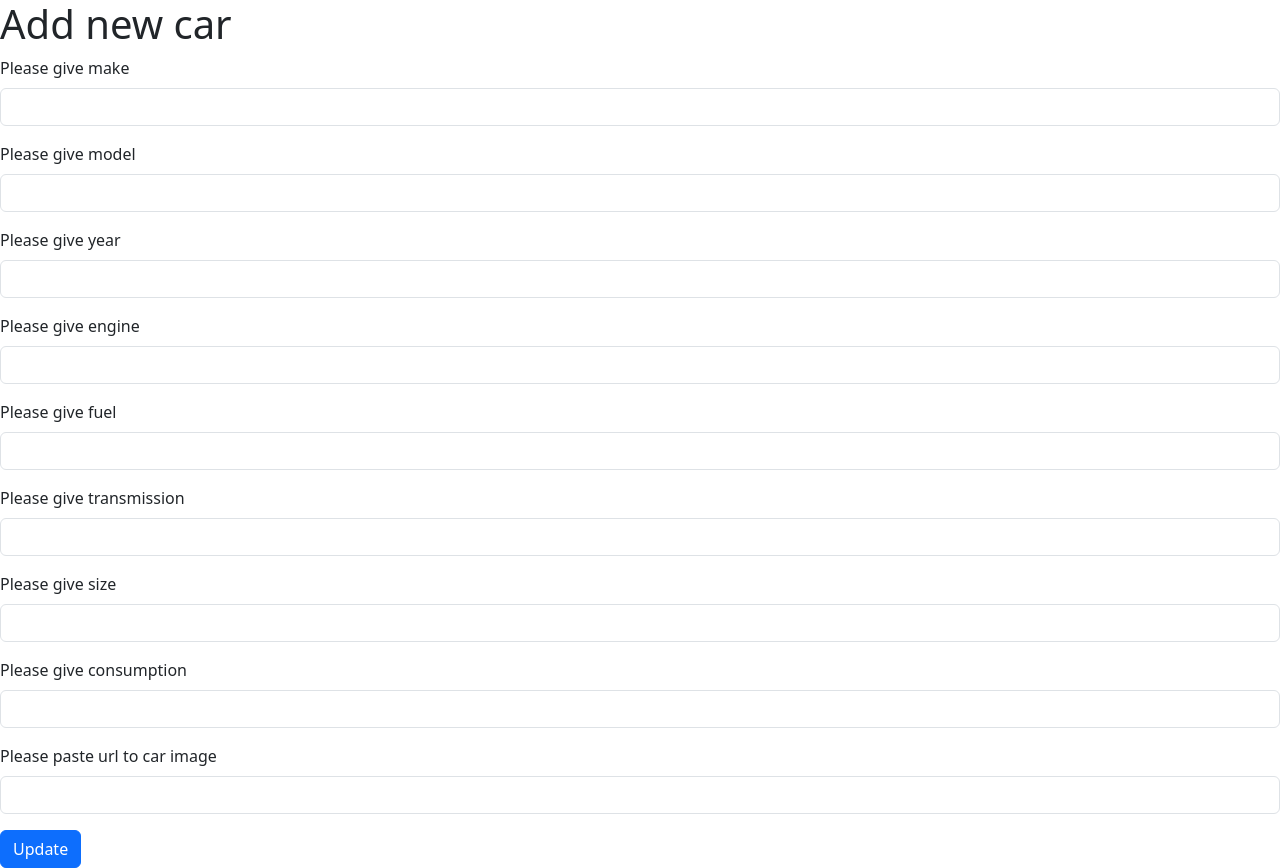
After one commit to RockPiryt/Diesel_API, a Flask app: page /edit-car/add-new-car in a window 1280 px wide. The commit adds this page. Run offline with Flask 3, Linux system fonts and the light colour scheme; parts of the project's set-up code (start-up, migrations or seed data) failed here and were passed over; some libraries are stand-ins or nearby versions.

```diff
--- a/app.py
+++ b/app.py
@@ -2,4 +2,4 @@ from myproject import app
 
 
 if __name__ == "__main__":
-    app.run(debug=True, host="localhost", port="5000", use_reloader=False)
+    app.run(debug=True, host="localhost", use_reloader=False)
--- a/myproject/single_page/templates/single_page/top_cars.html
+++ b/myproject/single_page/templates/single_page/top_cars.html
@@ -36,7 +36,6 @@
                                 <i class="fa fa-star"></i>
                             </div>
                             <div class="text-muted">Fuel type: {{car.fuel}}</div>
-                            <a href="{{url_for('edit-car.add_img', car_id=car.id)}}" class="button">Add img</a>
                         </div>
                     </div>
                 </div>
@@ -55,7 +54,9 @@
                     {% endif %}
                 {% endfor %}
             </div>
+            <a href="{{url_for('edit-car.add_new_car')}}" class="btn btn-danger btn-block btn-large mt-2">Add new car</a>
         </div>
     </div>
 
+
 </section>
--- a/myproject/top_cars/forms.py
+++ b/myproject/top_cars/forms.py
@@ -2,7 +2,7 @@
 
 #--------------------------------Imports
 from flask_wtf import FlaskForm
-from wtforms import StringField, SubmitField
+from wtforms import StringField, SubmitField, IntegerField, FloatField
 from wtforms.validators import DataRequired
 
 
@@ -10,3 +10,15 @@ from wtforms.validators import DataRequired
 class EditForm(FlaskForm):
     img_source = StringField(label="Please paste url to car image", validators=[DataRequired()])
     submit = SubmitField(label="Update")
+
+class AddCarForm(FlaskForm):
+    make = StringField(label="Please give make", validators=[DataRequired()])
+    model = StringField(label="Please give model", validators=[DataRequired()])
+    year = IntegerField(label="Please give year", validators=[DataRequired()])
+    engine = FloatField(label="Please give engine", validators=[DataRequired()])
+    fuel = StringField(label="Please give fuel", validators=[DataRequired()])
+    transmission = StringField(label="Please give transmission", validators=[DataRequired()])
+    size = StringField(label="Please give size", validators=[DataRequired()])
+    consumption = FloatField(label="Please give consumption", validators=[DataRequired()])
+    img_source = StringField(label="Please paste url to car image", validators=[DataRequired()])
+    submit = SubmitField(label="Update")
--- /dev/null
+++ b/myproject/top_cars/templates/top_cars/add_new_car.html
@@ -0,0 +1,12 @@
+{% extends 'new_base.html' %}
+{% from 'bootstrap5/form.html' import render_form %}
+
+
+{% block title %}Edit Car{% endblock %}
+
+{% block content %}
+<div class="content">
+  <h1 class="heading">Add new car</h1>
+    {{ render_form(html_form) }}
+  </div>
+{% endblock %}
--- a/myproject/top_cars/views.py
+++ b/myproject/top_cars/views.py
@@ -1,28 +1,58 @@
 #top_car views.py
 
 #--------------------------------Imports
-from flask import Blueprint, render_template, redirect, url_for,request
+from flask import Blueprint, render_template, redirect, url_for
 from myproject import db
 from myproject.models import Car
-from myproject.top_cars.forms import EditForm
+from myproject.top_cars.forms import AddCarForm
 
 #--------------------------------Create Blueprint
 edit_car_blueprint = Blueprint('edit-car', __name__, template_folder='templates/top_cars')
 
 
 #--------------------------------Create views
-@edit_car_blueprint.route("/add-img", methods=["GET", "POST"])
-def add_img():
-    '''Add image source'''
 
-    # Get car from db to edit
-    id_car_to_edit = request.args.get("car_id")
-    car_to_edit = Car.query.get(id_car_to_edit)
+@edit_car_blueprint.route("/add-new-car", methods=["GET", "POST"])
+def add_new_car():
 
-    # Create flaskform to edit car image
-    edit_form = EditForm()
-    if edit_form.validate_on_submit():
-        car_to_edit.img_url = edit_form.img_source.data
+    '''Add new car to database'''
+
+    # # Create flaskform to add new car
+    add_form = AddCarForm()
+    if add_form.validate_on_submit():
+        new_car = Car(
+            make=add_form.make.data,
+            model=add_form.model.data,
+            year=add_form.year.data,
+            engine=add_form.engine.data,
+            fuel=add_form.fuel.data,
+            transmission=add_form.transmission.data,
+            size=add_form.size.data,
+            consumption=add_form.consumption.data,
+            img_url=add_form.img_source.data,
+        )
+        #Add information to database
+        db.session.add(new_car)
         db.session.commit()
-        return redirect(url_for('home'))
-    return render_template("edit_car.html", html_form=edit_form, html_car_to_edit=car_to_edit)
+        return redirect(url_for('single-page.home'))
+    return render_template("add_new_car.html", html_form=add_form)
+
+
+
+# @edit_car_blueprint.route("/add-img", methods=["GET", "POST"])
+# def add_img():
+#     '''Add image source'''
+
+#     # Get car from db to edit
+#     id_car_to_edit = request.args.get("car_id")
+#     car_to_edit = Car.query.get(id_car_to_edit)
+
+#     # Create flaskform to edit car image
+#     edit_form = EditForm()
+#     if edit_form.validate_on_submit():
+#         car_to_edit.img_url = edit_form.img_source.data
+#         db.session.commit()
+#         return redirect(url_for('home'))
+#     return render_template("edit_car.html", html_form=edit_form, html_car_to_edit=car_to_edit)
+
+# <a href="{{url_for('edit-car.add_img', car_id=car.id)}}" class="button">Add img</a>
--- a/myproject/travel/forms.py
+++ b/myproject/travel/forms.py
@@ -5,7 +5,7 @@ from flask_wtf import FlaskForm
 from wtforms import StringField, SubmitField, FloatField, SelectField
 from wtforms.validators import DataRequired
 from wtforms_sqlalchemy.fields import QuerySelectField
-from models import Car
+from myproject.models import Car
 
 
 #---------------------------Route Form with Queryfield
```
Also changed, not shown: myproject/__init__.py (+8 -4 lines), myproject/single_page/views.py (+19 -19 lines).
